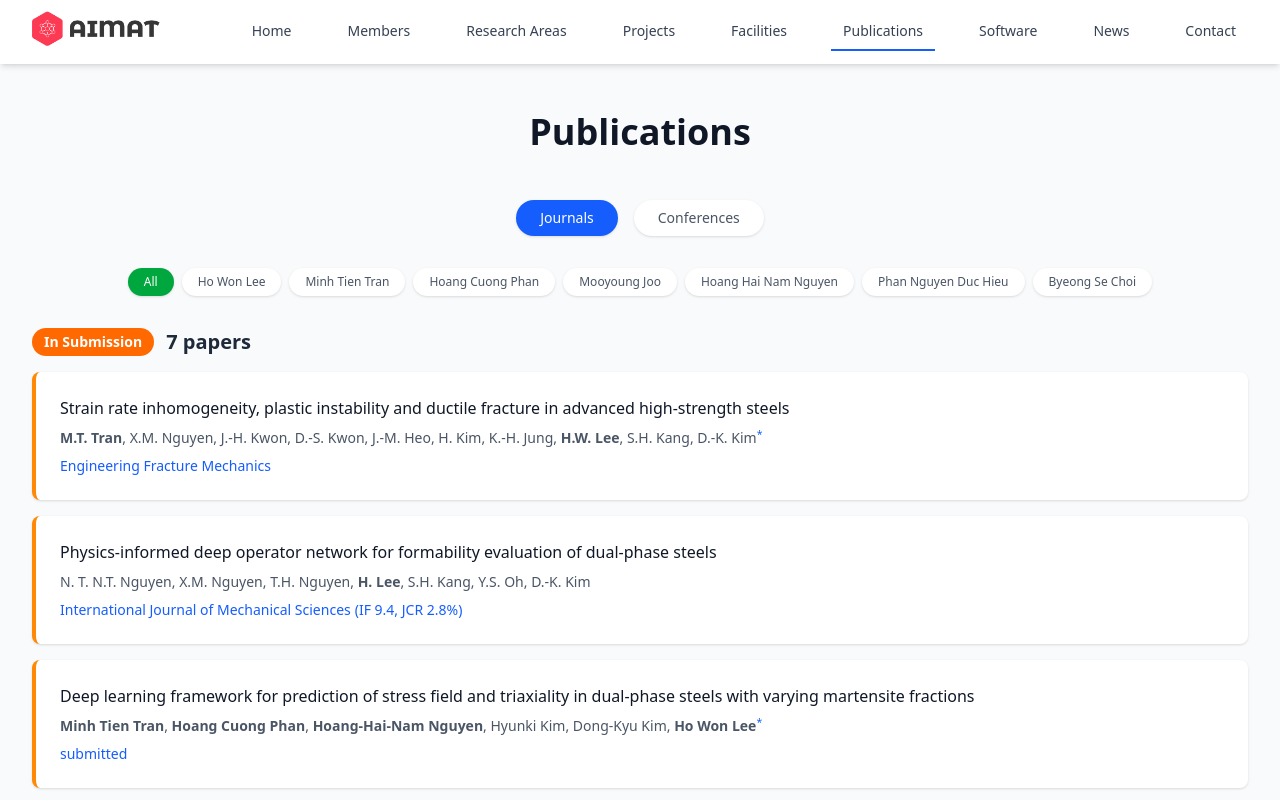
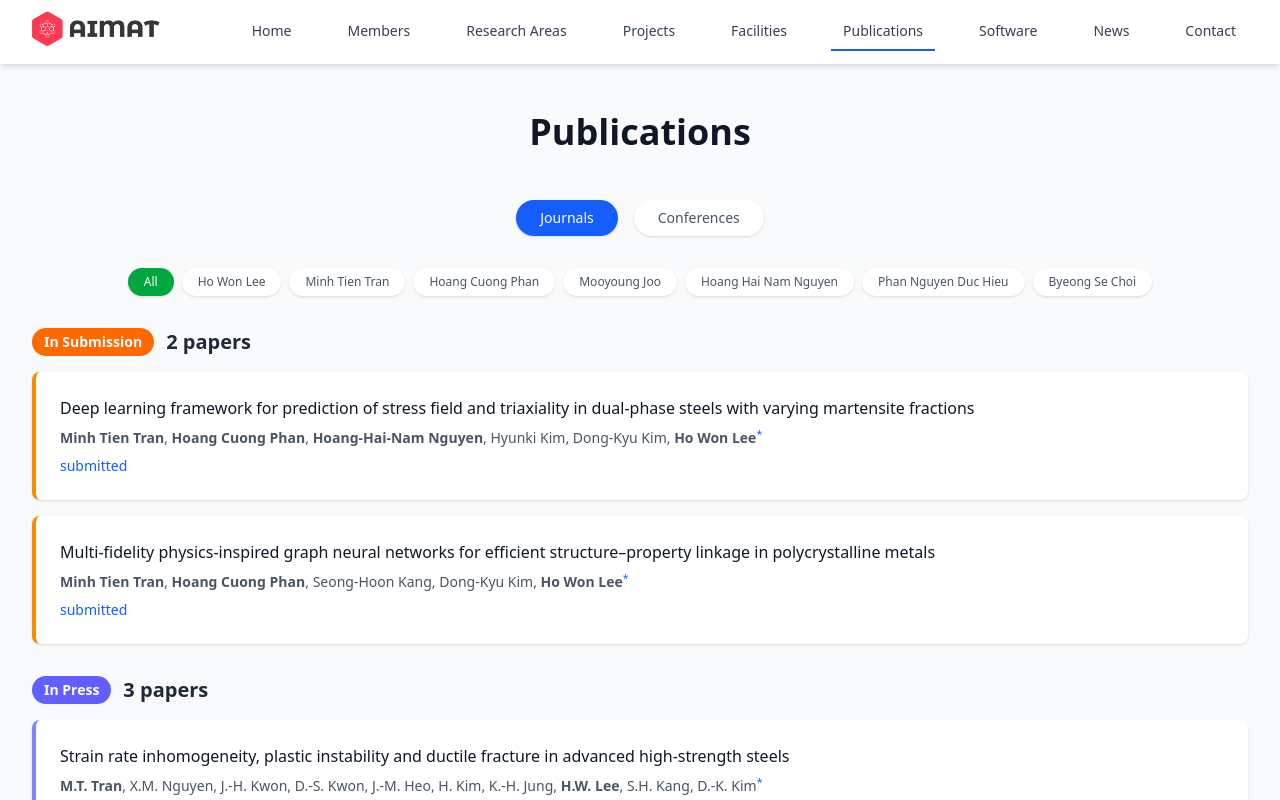
Before and after one commit to varde80/varde80.github.io, a Vue app: page /achievements in a window 1280 px wide. Shown: the top 800 px of the page. Built offline with nearby package versions, Linux system fonts and the light colour scheme.

Commit message:
feat: Add In Press section to publications page

```diff
--- a/src/data/journals.json
+++ b/src/data/journals.json
@@ -1346,5 +1346,18 @@
         "year": 2025,
         "status": "Submitted",
         "featured": false
+    },
+    {
+        "id": "press1",
+        "type": "journal",
+        "title": "Machine learning-based microstructure prediction in hot rolling process",
+        "authors": [
+            "Test Author",
+            "Ho Won Lee^*"
+        ],
+        "journal": "In Press Journal",
+        "year": 2025,
+        "status": "In Press",
+        "featured": false
     }
 ]
--- a/src/pages/AchievementsPage.vue
+++ b/src/pages/AchievementsPage.vue
@@ -147,16 +147,29 @@ const filteredConferences = computed(() => {
   return conferences.value
 })
 
+// Separate In Press from filtered journals
+const inPress = computed(() => {
+  return filteredJournals.value
+    .filter(p => (p as any).status === 'In Press')
+    .sort((a, b) => {
+      // Sort by ID is usually fine, or year
+      const idA = parseInt(a.id.replace(/[^0-9]/g, ''))
+      const idB = parseInt(b.id.replace(/[^0-9]/g, ''))
+      return idB - idA
+    })
+})
+
 // Separate preprint/submitted from published journals
 const inSubmission = computed(() => {
   return filteredJournals.value
-    .filter(p => (p as any).status)
+    .filter(p => (p as any).status === 'Submitted')
     .sort((a, b) => {
       const idA = parseInt(a.id.replace(/[^0-9]/g, ''))
       const idB = parseInt(b.id.replace(/[^0-9]/g, ''))
       return idB - idA
     })
 })
+
 
 // Published journals grouped by year (newest first)
 const publishedByYear = computed(() => {
@@ -247,6 +260,56 @@ const conferencesByYear = computed(() => {
               v-for="pub in inSubmission"
               :key="pub.id"
               class="bg-white rounded-lg shadow-sm p-6 hover:shadow-md transition-shadow border-l-4 border-orange-400"
+            >
+              <div class="flex gap-4">
+                <div class="flex-1">
+                  <div class="flex items-start justify-between gap-2 mb-2">
+                    <h3 class="font-medium text-gray-900">{{ pub.title }}</h3>
+                    <span
+                      v-if="selectedMember && getRoleBadge(getAuthorRole(pub, selectedMember))"
+                      class="text-xs px-2 py-0.5 rounded-full whitespace-nowrap"
+                      :class="getRoleBadge(getAuthorRole(pub, selectedMember))?.class"
+                    >
+                      {{ getRoleBadge(getAuthorRole(pub, selectedMember))?.text }}
+                    </span>
+                  </div>
+                  <p class="text-sm text-gray-600 mb-2">
+                    <span v-for="(author, index) in pub.authors" :key="index">
+                      <span :class="{ 'font-bold': author.includes('^') }">{{ author.replace(/[*+^]/g, '') }}</span><sup v-if="author.includes('+')" class="text-blue-600">†</sup><sup v-if="author.includes('*')" class="text-blue-600">*</sup><span v-if="index < pub.authors.length - 1">, </span>
+                    </span>
+                  </p>
+                  <p class="text-sm">
+                    <span class="text-blue-600 font-medium">{{ pub.journal }}</span>
+                    <span v-if="IFData[pub.journal as keyof typeof IFData]" class="text-blue-600 font-normal ml-1">({{ IFData[pub.journal as keyof typeof IFData] }})</span>
+                  </p>
+                  <a
+                    v-if="pub.doi"
+                    :href="`https://doi.org/${pub.doi}`"
+                    target="_blank"
+                    class="inline-flex items-center text-sm text-gray-500 hover:text-blue-600 mt-2"
+                  >
+                    <svg class="w-4 h-4 mr-1" fill="none" stroke="currentColor" viewBox="0 0 24 24">
+                      <path stroke-linecap="round" stroke-linejoin="round" stroke-width="2" d="M10 6H6a2 2 0 00-2 2v10a2 2 0 002 2h10a2 2 0 002-2v-4M14 4h6m0 0v6m0-6L10 14" />
+                    </svg>
+                    DOI: {{ pub.doi }}
+                  </a>
+                </div>
+              </div>
+            </div>
+          </div>
+        </div>
+
+        <!-- In Press Section -->
+        <div v-if="inPress.length > 0">
+          <h2 class="text-xl font-bold text-gray-800 mb-4 flex items-center">
+            <span class="bg-indigo-500 text-white px-3 py-1 rounded-full mr-3 text-sm">In Press</span>
+            {{ inPress.length }} papers
+          </h2>
+          <div class="space-y-4">
+            <div
+              v-for="pub in inPress"
+              :key="pub.id"
+              class="bg-white rounded-lg shadow-sm p-6 hover:shadow-md transition-shadow border-l-4 border-indigo-400"
             >
               <div class="flex gap-4">
                 <div class="flex-1">
```
